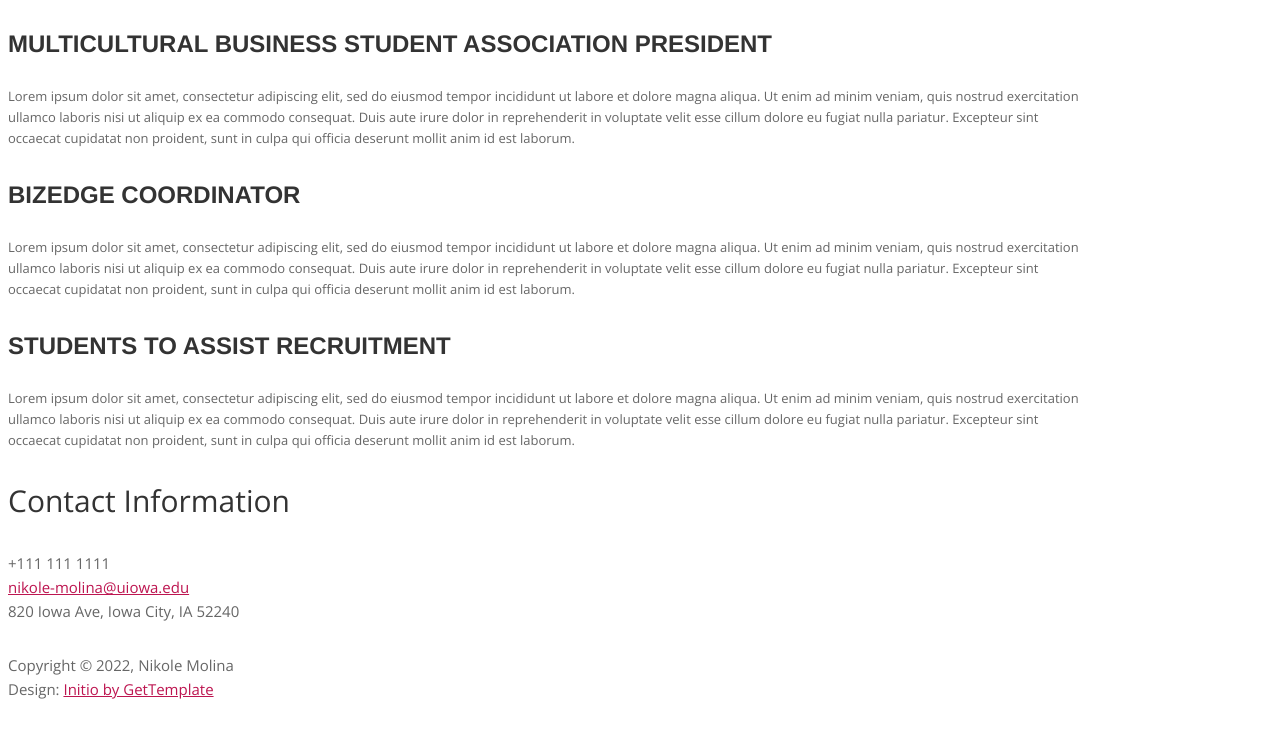
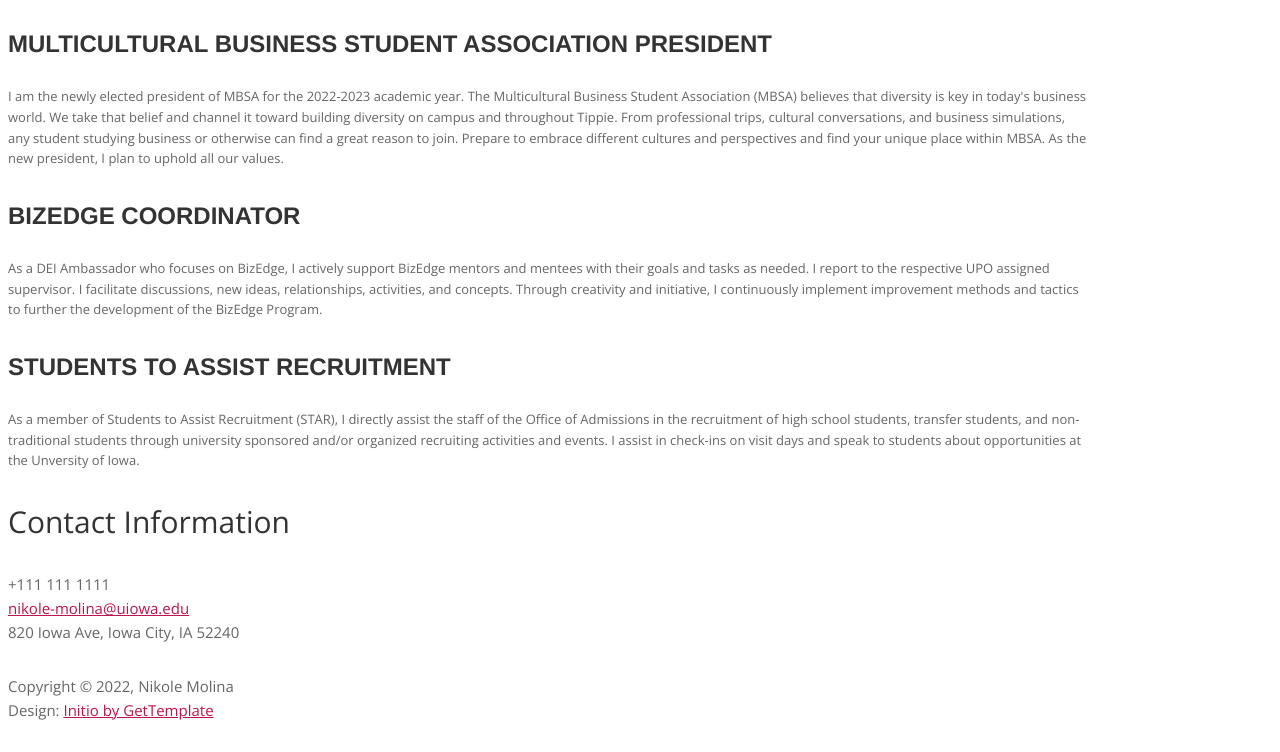
Before and after one commit to NikoleMolina/MolinaPortfolio, a plain HTML site: page index.html in a window 1280 px wide. Shown: the part 1099-1851 px from the top of the page. Before the commit the page ends 1830 px from the top, so only its background shows below. Drawn offline with nearby package versions, Linux system fonts and the light colour scheme; some icons are missing; a web font is replaced by a local one.

Commit message:
new bios

```diff
--- a/index.html
+++ b/index.html
@@ -74,17 +74,17 @@
 				</div>
 				<div class="col-sm-6 col-md-3">
 					<h3 class="text-center">Multicultural Business Student Association President</h3>
-					<p>Lorem ipsum dolor sit amet, consectetur adipiscing elit, sed do eiusmod tempor incididunt ut labore et dolore magna aliqua. Ut enim ad minim veniam, quis nostrud exercitation ullamco laboris nisi ut aliquip ex ea commodo consequat. Duis aute irure dolor in reprehenderit in voluptate velit esse cillum dolore eu fugiat nulla pariatur. Excepteur sint occaecat cupidatat non proident, sunt in culpa qui officia deserunt mollit anim id est laborum.</p>
+					<p>I am the newly elected president of MBSA for the 2022-2023 academic year. The Multicultural Business Student Association (MBSA) believes that diversity is key in today's business world. We take that belief and channel it toward building diversity on campus and throughout Tippie. From professional trips, cultural conversations, and business simulations, any student studying business or otherwise can find a great reason to join. Prepare to embrace different cultures and perspectives and find your unique place within MBSA. As the new president, I plan to uphold all our values.</p>
 
 				</div>
 				<div class="col-sm-6 col-md-3">
 					<h3 class="text-center">BizEdge Coordinator</h3>
-					<p>Lorem ipsum dolor sit amet, consectetur adipiscing elit, sed do eiusmod tempor incididunt ut labore et dolore magna aliqua. Ut enim ad minim veniam, quis nostrud exercitation ullamco laboris nisi ut aliquip ex ea commodo consequat. Duis aute irure dolor in reprehenderit in voluptate velit esse cillum dolore eu fugiat nulla pariatur. Excepteur sint occaecat cupidatat non proident, sunt in culpa qui officia deserunt mollit anim id est laborum.</p>
+					<p>As a DEI Ambassador who focuses on BizEdge, I actively support BizEdge mentors and mentees with their goals and tasks as needed. I report to the respective UPO assigned supervisor. I facilitate discussions, new ideas, relationships, activities, and concepts. Through creativity and initiative, I continuously implement improvement methods and tactics to further the development of the BizEdge Program.</p>
 
 				</div>
 				<div class="col-sm-6 col-md-3">
 					<h3 class="text-center">Students to Assist Recruitment</h3>
-					<p>Lorem ipsum dolor sit amet, consectetur adipiscing elit, sed do eiusmod tempor incididunt ut labore et dolore magna aliqua. Ut enim ad minim veniam, quis nostrud exercitation ullamco laboris nisi ut aliquip ex ea commodo consequat. Duis aute irure dolor in reprehenderit in voluptate velit esse cillum dolore eu fugiat nulla pariatur. Excepteur sint occaecat cupidatat non proident, sunt in culpa qui officia deserunt mollit anim id est laborum.</p>
+					<p>As a member of Students to Assist Recruitment (STAR), I directly assist the staff of the Office of Admissions in the recruitment of high school students, transfer students, and non-traditional students through university sponsored and/or organized recruiting activities and events. I assist in check-ins on visit days and speak to students about opportunities at the Unversity of Iowa.</p>
 				</div>
 			</div>
 		</div> <!-- / section -->
```
